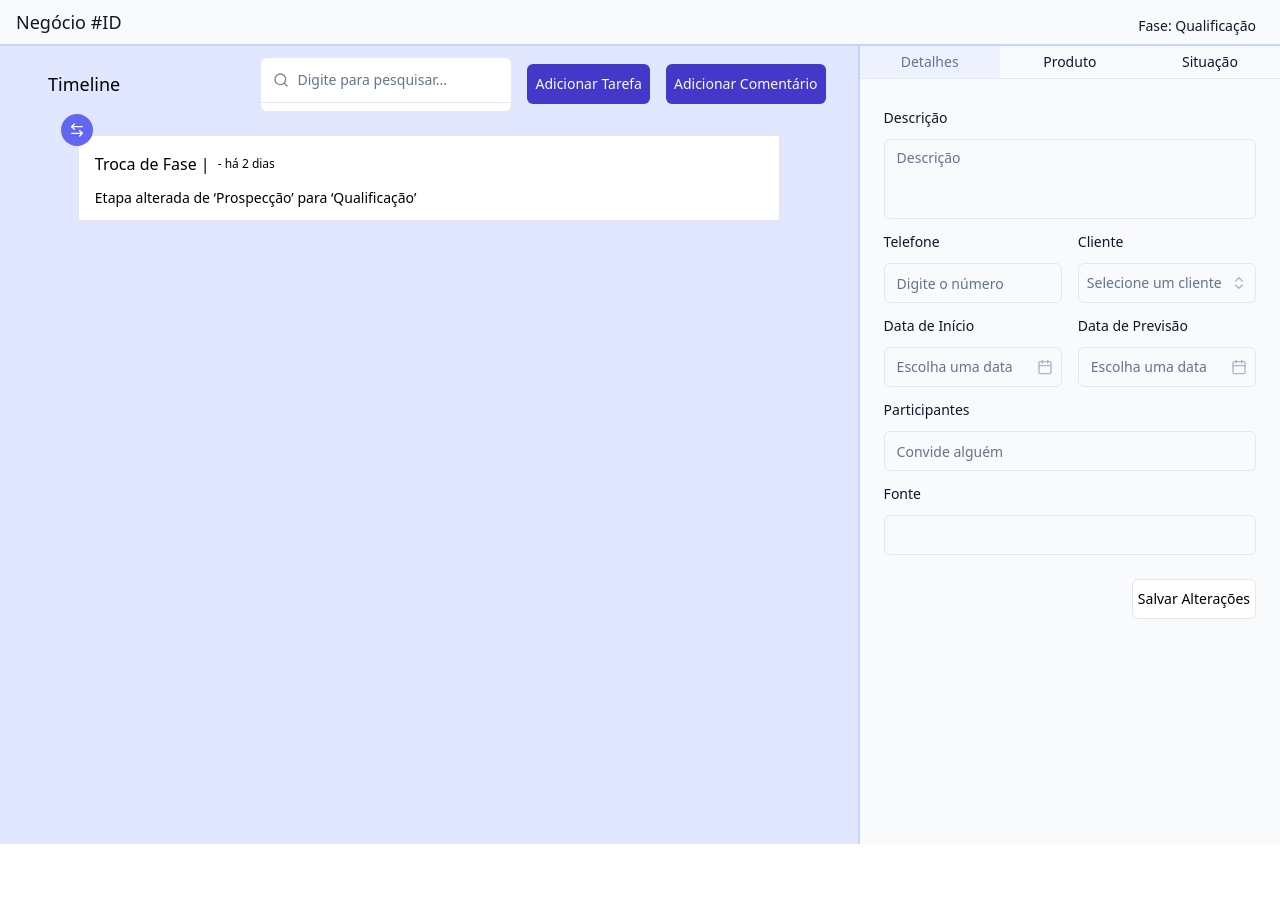
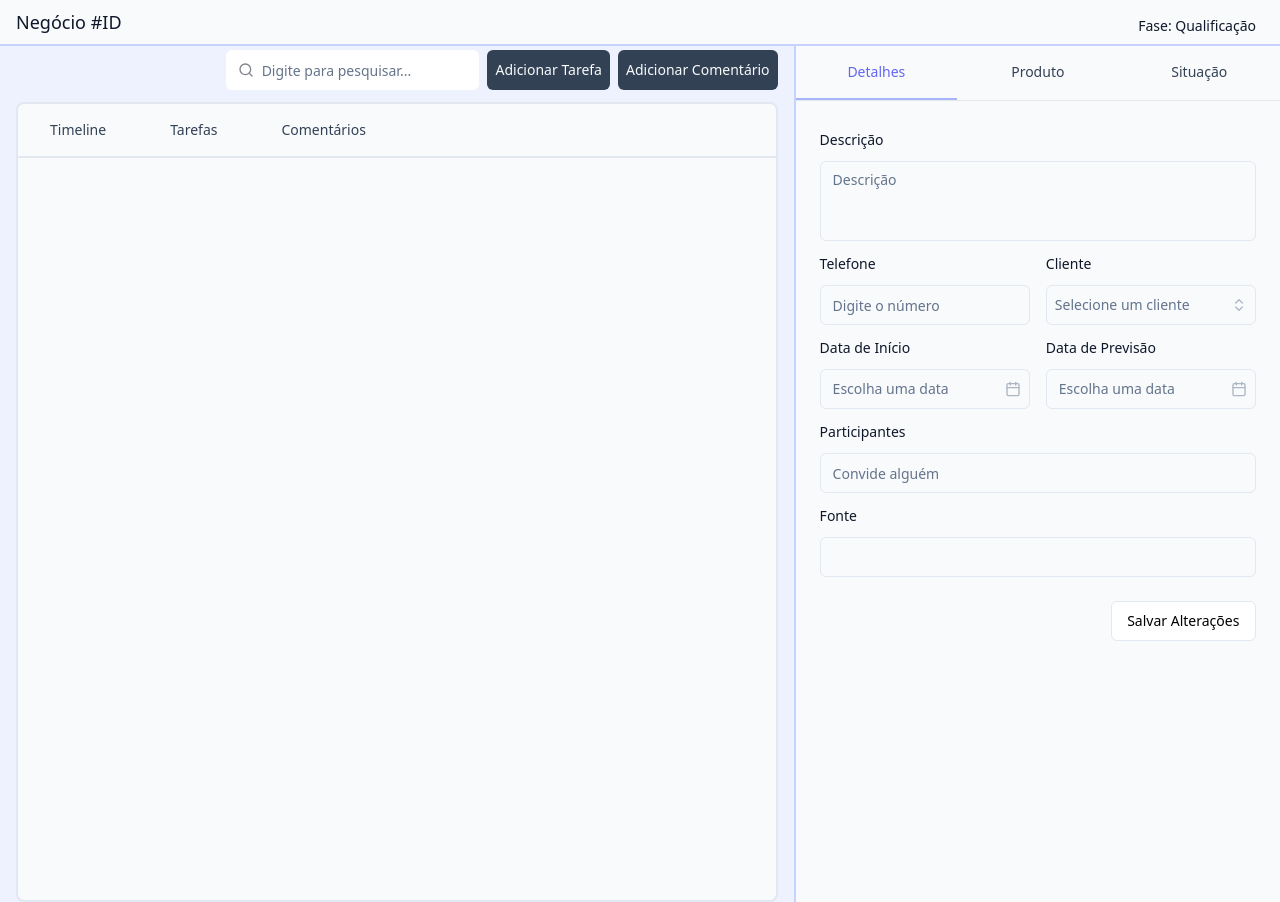
Before and after one commit to lismarreiros/crm-nextcompany, a React (Create React App) app: page /detalhe in a window 1280 px wide. Before the commit the page ends 844 px from the top, so only its background shows below. Built offline with nearby package versions, Linux system fonts and the light colour scheme.

Commit message:
CSS na pagina detalhes do negocio

```diff
--- a/src/components/shadcn/ui/command.tsx
+++ b/src/components/shadcn/ui/command.tsx
@@ -42,12 +42,12 @@ const CommandInput = React.forwardRef<
   React.ElementRef<typeof CommandPrimitive.Input>,
   React.ComponentPropsWithoutRef<typeof CommandPrimitive.Input>
 >(({ className, ...props }, ref) => (
-  <div className="flex items-center border-b px-3" cmdk-input-wrapper="">
+  <div className="flex items-center px-3" cmdk-input-wrapper="">
     <Search className="mr-2 h-4 w-4 shrink-0 opacity-50" />
     <CommandPrimitive.Input
       ref={ref}
       className={cn(
-        'flex h-11 w-full rounded-md bg-transparent py-3 text-sm outline-none placeholder:text-muted-foreground disabled:cursor-not-allowed disabled:opacity-50',
+        'flex h-10 w-full rounded-md bg-transparent py-3 text-sm outline-none placeholder:text-muted-foreground disabled:cursor-not-allowed disabled:opacity-50',
         className
       )}
       {...props}
--- a/src/pages/detail/components/Form/Form.tsx
+++ b/src/pages/detail/components/Form/Form.tsx
@@ -14,9 +14,9 @@ function FormDetalhe() {
         <div className='flex flex-col gap-4'>
           <Tabs defaultValue='details' className='w-full bg-inherit'>
             <TabsList className='grid w-full grid-cols-3 border-b rounded-0'>
-              <TabsTrigger value='details'>Detalhes</TabsTrigger>
-              <TabsTrigger value='products'>Produto</TabsTrigger>
-              <TabsTrigger value='situation'>Situação</TabsTrigger>
+              <TabsTrigger value='details' className='py-4 px-4 data-[state=active]:bg-transparent data-[state=active]:border-b-2 data-[state=active]:border-indigo-300 data-[state=active]:text-indigo-500 text-slate-700'>Detalhes</TabsTrigger>
+              <TabsTrigger value='products' className='py-4 px-4 data-[state=active]:bg-transparent data-[state=active]:border-b-2 data-[state=active]:border-indigo-300 data-[state=active]:text-indigo-500 text-slate-700'>Produto</TabsTrigger>
+              <TabsTrigger value='situation' className='py-4 px-4 data-[state=active]:bg-transparent data-[state=active]:border-b-2 data-[state=active]:border-indigo-300 data-[state=active]:text-indigo-500 text-slate-700'>Situação</TabsTrigger>
             </TabsList>
             <TabsContent value='details' className='w-full py-2 px-4'>
               <Details/>
--- a/src/pages/detail/components/Timeline/Comentario/CardComentario.tsx
+++ b/src/pages/detail/components/Timeline/Comentario/CardComentario.tsx
@@ -9,35 +9,67 @@ type ComentarioCardProps = {
 
 const CardComentario: React.FC<ComentarioCardProps> = ({ comment, onDelete, onReopenModal }) => {
   return (
-    <div className='relative lg:w-[55vw] h-[110px] md:w-[800px] sm:w-[500px]  self-center my-1 mb-8 md:ml-8 md:mr-8'>
-      <div className='absolute flex items-center size-8 -top-3 -left-4 bg-indigo-500 py-1 px-2 rounded-full'>
-        <MessageSquareIcon size={20} color='white' />
-      </div>
 
-      <div className='flex flex-col my-2 px-2 py-2 bg-white rounded border-2'>
-        <div className='flex items-center justify-between'>
-          <div className='flex items-center'>
-            <h1 className='text-md px-2 py-2'> Comentário | </h1>
-            <h1 className='text-xs font-light'> - há 1 dia</h1>
+    <div className="w-[900px] mt-4 ml-1 relative before:absolute before:ml-7 before:h-full before:w-0.5 before:bg-indigo-100">
+      <div className="relative">
+        <div className="md:flex items-center mb-2 px-4">
+          <div className="flex items-center space-x-4">
+            <div className="flex items-center justify-center w-8 h-8 rounded-full bg-white md:order-1">
+              <MessageSquareIcon size={14} className='text-slate-400'/>
+            </div>
           </div>
 
-          {/** ícones */}
-          <div className='flex gap-1 px-2'>
-            <button title='Excluir' onClick={onDelete}>
-              <Trash2Icon size={26} className='hover:bg-indigo-200 rounded-md p-1' />
-            </button>
-            <button title='Mostrar detalhes' onClick={onReopenModal}>
-              <SquarePenIcon size={26} className='hover:bg-indigo-200 rounded-md p-1'  />
-            </button>
+          <div className="flex text-slate-500 items-center ml-4 gap-2">
+            <span className="text-slate-700">Comentário </span>
+            <p className='text-xs'>de Mark Mikrol</p>
           </div>
-
         </div>
-        <div className='flex-wrap'>
-
-          <p className='px-2 py-1 text-sm font-light break-words'>{ comment }</p>
+        <div className="flex justify-between bg-white ml-14 p-4 rounded-lg border border-slate-100 text-slate-500 text-sm shadow-xs ml-2 break-words">
+          <div>
+            { comment }
+          </div>
+          <div>
+            <div className='flex gap-1 px-2'>
+              <button title='Excluir' onClick={onDelete}>
+                <Trash2Icon size={26} className='bg-indigo-50 hover:bg-indigo-200 rounded-md p-1' />
+              </button>
+              <button title='Mostrar detalhes' onClick={onReopenModal}>
+                <SquarePenIcon size={26} className='bg-indigo-50 hover:bg-indigo-200 rounded-md p-1'  />
+              </button>
+            </div>
+          </div>
         </div>
       </div>
     </div>
+    // <div className='relative lg:w-[55vw] h-[110px] md:w-[800px] sm:w-[500px]  self-center my-1 mb-8 md:ml-8 md:mr-8'>
+    //   <div className='absolute flex items-center size-8 -top-3 -left-4 bg-indigo-500 py-1 px-2 rounded-full'>
+    //     <MessageSquareIcon size={20} color='white' />
+    //   </div>
+
+  //   <div className='flex flex-col my-2 px-2 py-2 bg-white rounded border-2'>
+  //     <div className='flex items-center justify-between'>
+  //       <div className='flex items-center'>
+  //         <h1 className='text-md px-2 py-2'> Comentário | </h1>
+  //         <h1 className='text-xs font-light'> - há 1 dia</h1>
+  //       </div>
+
+  //       {/** ícones */}
+  //       <div className='flex gap-1 px-2'>
+  //         <button title='Excluir' onClick={onDelete}>
+  //           <Trash2Icon size={26} className='hover:bg-indigo-200 rounded-md p-1' />
+  //         </button>
+  //         <button title='Mostrar detalhes' onClick={onReopenModal}>
+  //           <SquarePenIcon size={26} className='hover:bg-indigo-200 rounded-md p-1'  />
+  //         </button>
+  //       </div>
+
+  //     </div>
+  //     <div className='flex-wrap'>
+
+  //       <p className='px-2 py-1 text-sm font-light break-words'>{ comment }</p>
+  //     </div>
+  //   </div>
+  // </div>
   );
 };
 
--- a/src/pages/detail/components/Timeline/index.tsx
+++ b/src/pages/detail/components/Timeline/index.tsx
@@ -1,6 +1,5 @@
 import { Button } from '@/components/shadcn/ui/button';
-import { Command, CommandGroup, CommandInput, CommandList, } from '@/components/shadcn/ui/command';
-import { ArrowLeftRightIcon } from 'lucide-react';
+import { Command, CommandEmpty, CommandGroup, CommandInput, CommandList, } from '@/components/shadcn/ui/command';
 import {
   Dialog,
   DialogContent,
@@ -11,6 +10,8 @@ import FormComentario from './Comentario/FormComentario';
 import CardComentario from './Comentario/CardComentario';
 import React, { useState } from 'react';
 import CardTarefa from './Tarefa/CardTarefa';
+import { Tabs, TabsList, TabsTrigger } from '@/components/shadcn/ui/tabs';
+import { TabsContent } from '@radix-ui/react-tabs';
 
 interface TaskFormData {
   id: string;
@@ -66,24 +67,20 @@ const Timeline: React.FC = () => {
   };
 
   return (
-    <div className='flex flex-col'>
-      <div className='flex py-2 px-8 items-center justify-between'>
     <div>
-          <h1 className='text-lg p-4 font-light'>Timeline</h1>
-        </div>
-        {/** barra de pesquisa (sem funcionar ainda!) + botões */}
-        <div className='flex gap-4'>
-          <Command>
+      <div className='flex w-full py-1 px-4 gap-2 justify-end'>
+        <Command className='w-1/3 '>
           <CommandInput placeholder='Digite para pesquisar...' />
-            <CommandList>
+          {/* <CommandList>
               <CommandGroup>
-                {/* <CommandEmpty>Resultados não encontrados.</CommandEmpty> */}
+                <CommandEmpty>Resultados não encontrados.</CommandEmpty>
               </CommandGroup>
-            </CommandList>
+            </CommandList> */}
         </Command>
+
         <Dialog open={openT} onOpenChange={setOpenT}>
           <DialogTrigger>
-              <Button className='bg-indigo-700'>Adicionar Tarefa</Button>
+            <Button className='bg-slate-700'>Adicionar Tarefa</Button>
           </DialogTrigger>
           <DialogContent className='h-[80%]'>
             <FormTarefa onTaskSubmit={handleTaskSubmit}/>
@@ -92,15 +89,23 @@ const Timeline: React.FC = () => {
 
         <Dialog open={openC} onOpenChange={setOpenC}>
           <DialogTrigger>
-              <Button className='bg-indigo-700'>Adicionar Comentário</Button>
+            <Button className='bg-slate-700'>Adicionar Comentário</Button>
           </DialogTrigger>
           <DialogContent className='w-4/5 h-[40%]'>
             <FormComentario onCommentSubmit={handleCommentSubmit} />
           </DialogContent>
         </Dialog>
+        {/** barra de pesquisa (sem funcionar ainda!) + botões */}
       </div>
-      </div>
+      <div className='flex flex-col min-h-screen mt-2 rounded-lg mx-4 bg-slate-50 border-2 border-slate-200'>
+        <Tabs>
+          <TabsList className='flex justify-start items-center border-b-2 border-slate-200 w-full '>
+            <TabsTrigger className='py-4 px-8 data-[state=active]:bg-transparent data-[state=active]:border-b-2 data-[state=active]:border-indigo-300 data-[state=active]:text-indigo-500 text-slate-700' value='todas'>Timeline</TabsTrigger>
+            <TabsTrigger className='py-4 px-8 data-[state=active]:bg-transparent data-[state=active]:border-b-2 data-[state=active]:border-indigo-300 data-[state=active]:text-indigo-500 text-slate-700' value='tarefas'>Tarefas</TabsTrigger>
+            <TabsTrigger className='py-4 px-8 data-[state=active]:bg-transparent data-[state=active]:border-b-2 data-[state=active]:border-indigo-300 data-[state=active]:text-indigo-500 text-slate-700' value='comentarios'>Comentários</TabsTrigger>
+          </TabsList>
 
+          <TabsContent value='todas'>
             {/** Card Comentário */}
             {comments.map((comment, index) => (
               <CardComentario key={index}
@@ -118,9 +123,47 @@ const Timeline: React.FC = () => {
                 onReopenModal={() => handleReopenModalTask(index)}
               />
             ))}
+          </TabsContent>
+          <TabsContent value='comentarios'>
+            {/** Card Comentário */}
+            {comments.map((comment, index) => (
+              <CardComentario key={index}
+                comment={comment}
+                onDelete={() => handleCommentDelete(index)}
+                onReopenModal={() => handleReopenModal(index)} />
+            ))}
+          </TabsContent>
+          <TabsContent value='tarefas'>
+            {/** Tarefa Adicionada */}
+            {tasks.map((formData, index) => (
+              <CardTarefa
+                key={index}
+                formData={formData}
+                onDelete={() => handleTaskDelete(index)}
+                onReopenModal={() => handleReopenModalTask(index)}
+              />
+            ))}
+          </TabsContent>
+          {/* * Card Comentário
+      {comments.map((comment, index) => (
+        <CardComentario key={index}
+        comment={comment}
+        onDelete={() => handleCommentDelete(index)}
+        onReopenModal={() => handleReopenModal(index)} />
+      ))}
+
+      * Tarefa Adicionada
+      {tasks.map((formData, index) => (
+        <CardTarefa
+        key={index}
+        formData={formData}
+        onDelete={() => handleTaskDelete(index)}
+        onReopenModal={() => handleReopenModalTask(index)}
+        />
+      ))}  */}
 
           {/** Troca de fase */}
-      <div className='relative  lg:w-[55vw] h-[110px] md:w-[600px] sm:w-[500px] self-center my-1 md:ml-8 md:mr-8'>
+          {/* <div className='relative  lg:w-[55vw] h-[110px] md:w-[600px] sm:w-[500px] self-center my-1 md:ml-8 md:mr-8'>
         <div className='absolute  flex items-center size-8 -top-3 -left-4 bg-indigo-500 py-1 px-2 rounded-full'>
         <ArrowLeftRightIcon color='white'/>
         </div>
@@ -135,6 +178,8 @@ const Timeline: React.FC = () => {
         </div>
         <h1 className='px-2 py-1 text-sm font-light'>Etapa alterada de ‘Prospecção’ para ‘Qualificação’</h1>
         </div>
+      </div> */}
+        </Tabs>
       </div>
     </div>
   );
--- a/src/pages/detail/index.tsx
+++ b/src/pages/detail/index.tsx
@@ -10,9 +10,9 @@ const DetailPage = () => {
         <p className='text-sm font-light text-slate-900 mr-2'>Fase: Qualificação</p>
       </div>
 
-      <div className='grid lg:grid-cols-[1fr_33vw] md:grid-cols-1 '>
+      <div className='grid lg:grid-cols-[1fr_38vw] md:grid-cols-1 '>
         {/** Timeline */}
-        <div className='min-h-screen bg-indigo-100 border-t-2 border-indigo-200'>
+        <div className='min-h-screen bg-indigo-50 border-t-2 border-indigo-200'>
           <Timeline />
         </div>
         {/** Formulário de Detalhes */}
```
Lines whose indentation alone changed are shown as unchanged.
